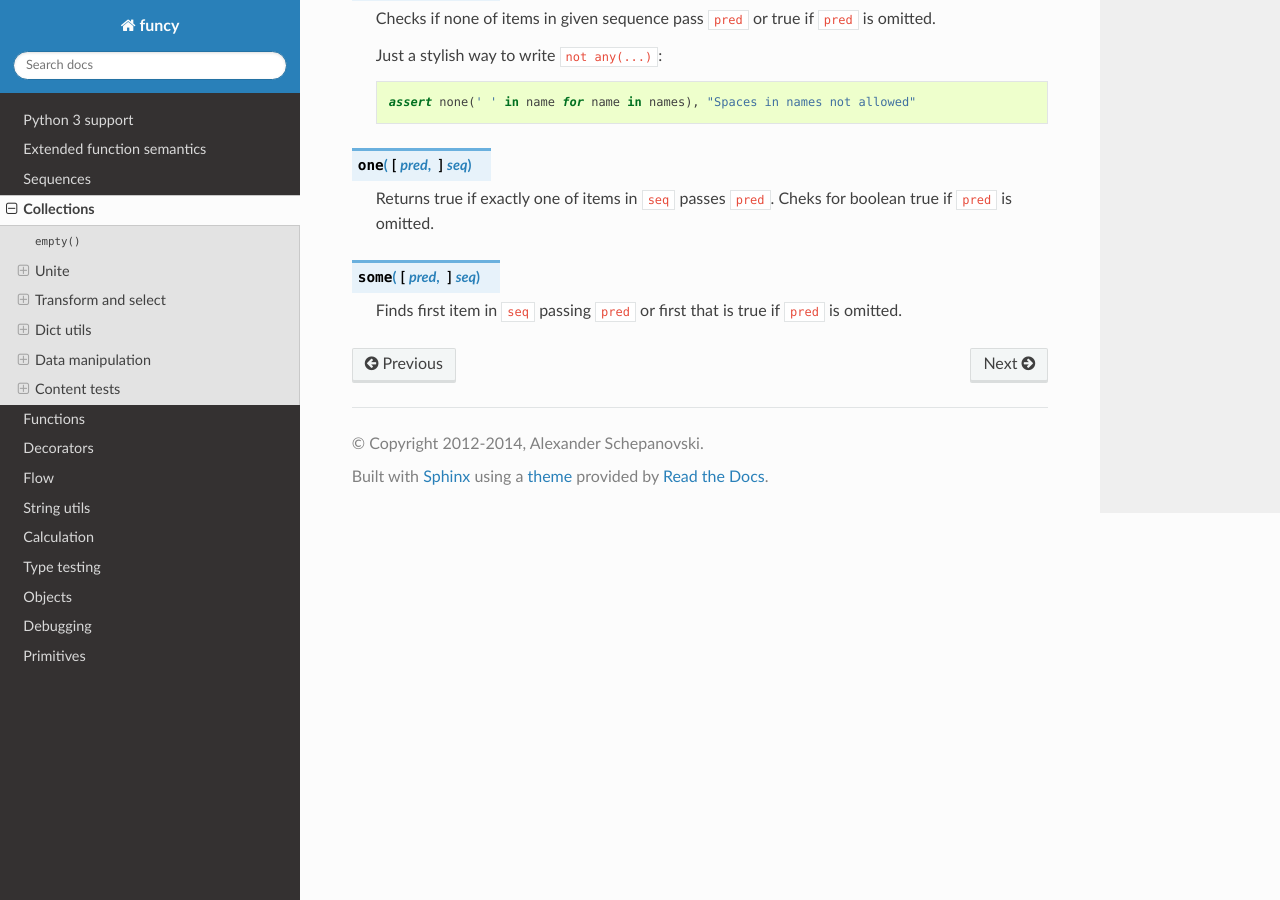
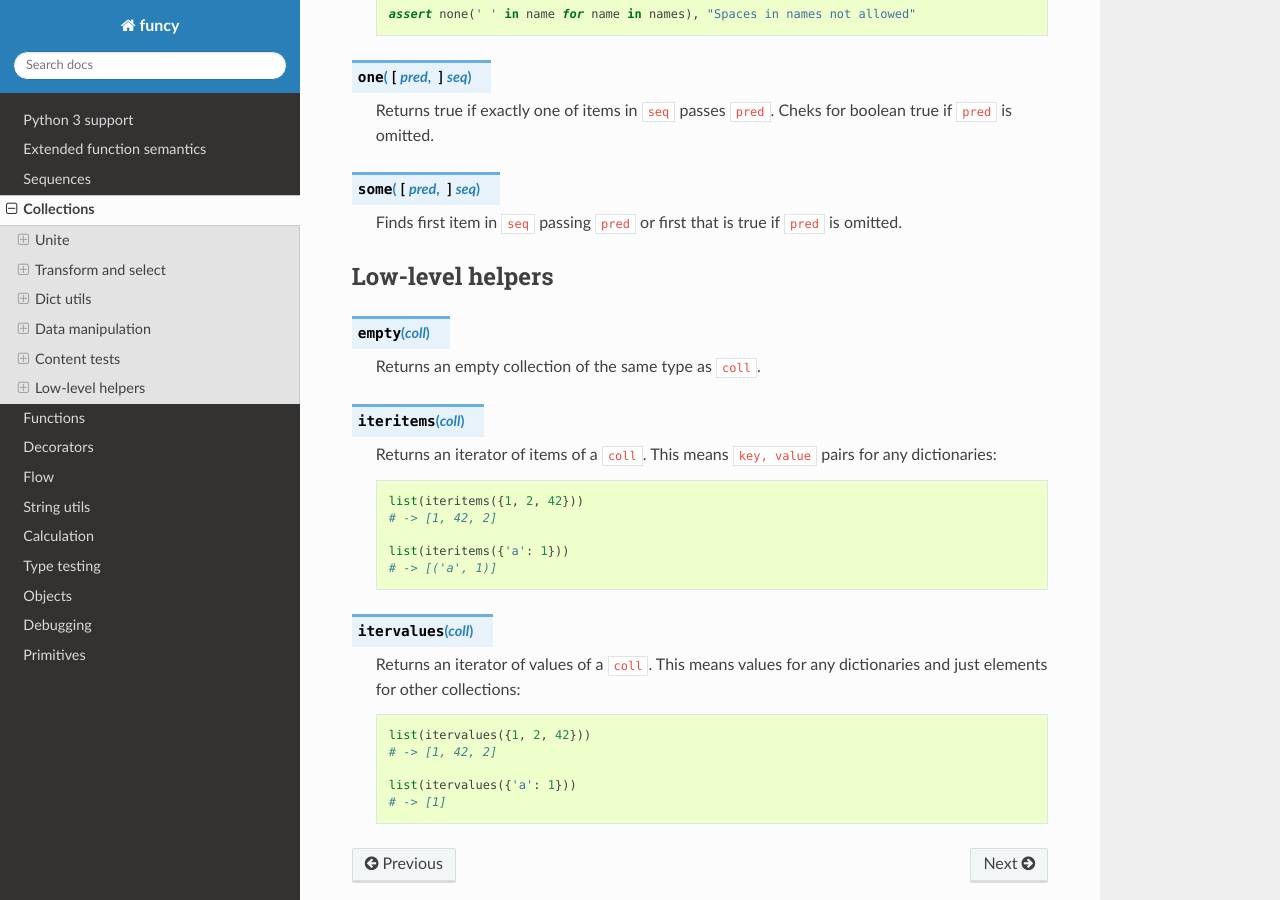
Before and after one commit to Jamaal224/funcy, a Sphinx documentation site: the page built from docs/colls.rst, in a window 1280 px wide and 900 px high, scrolled down 5610 px. Built offline with Sphinx 7.4.7 and the Read the Docs theme 2.0.0, drawn with Linux system fonts in a browser that asks for light colours; some of the changed text lies outside the part shown.

Commit message:
Docs for iteritems() and itervalues()

```diff
--- a/docs/colls.rst
+++ b/docs/colls.rst
@@ -267,3 +261,33 @@ Content tests
 .. function:: some([pred], seq)
 
     Finds first item in ``seq`` passing ``pred`` or first that is true if ``pred`` is omitted.
+
+
+Low-level helpers
+-----------------
+
+.. function:: empty(coll)
+
+    Returns an empty collection of the same type as ``coll``.
+
+
+.. function:: iteritems(coll)
+
+    Returns an iterator of items of a ``coll``. This means ``key, value`` pairs for any dictionaries::
+
+        list(iteritems({1, 2, 42}))
+        # -> [1, 42, 2]
+
+        list(iteritems({'a': 1}))
+        # -> [('a', 1)]
+
+
+.. function:: itervalues(coll)
+
+    Returns an iterator of values of a ``coll``. This means values for any dictionaries and just elements for other collections::
+
+        list(itervalues({1, 2, 42}))
+        # -> [1, 42, 2]
+
+        list(itervalues({'a': 1}))
+        # -> [1]
```
Also changed, not shown: other parts of docs/colls.rst (+0 -6 lines), 1 other file.
